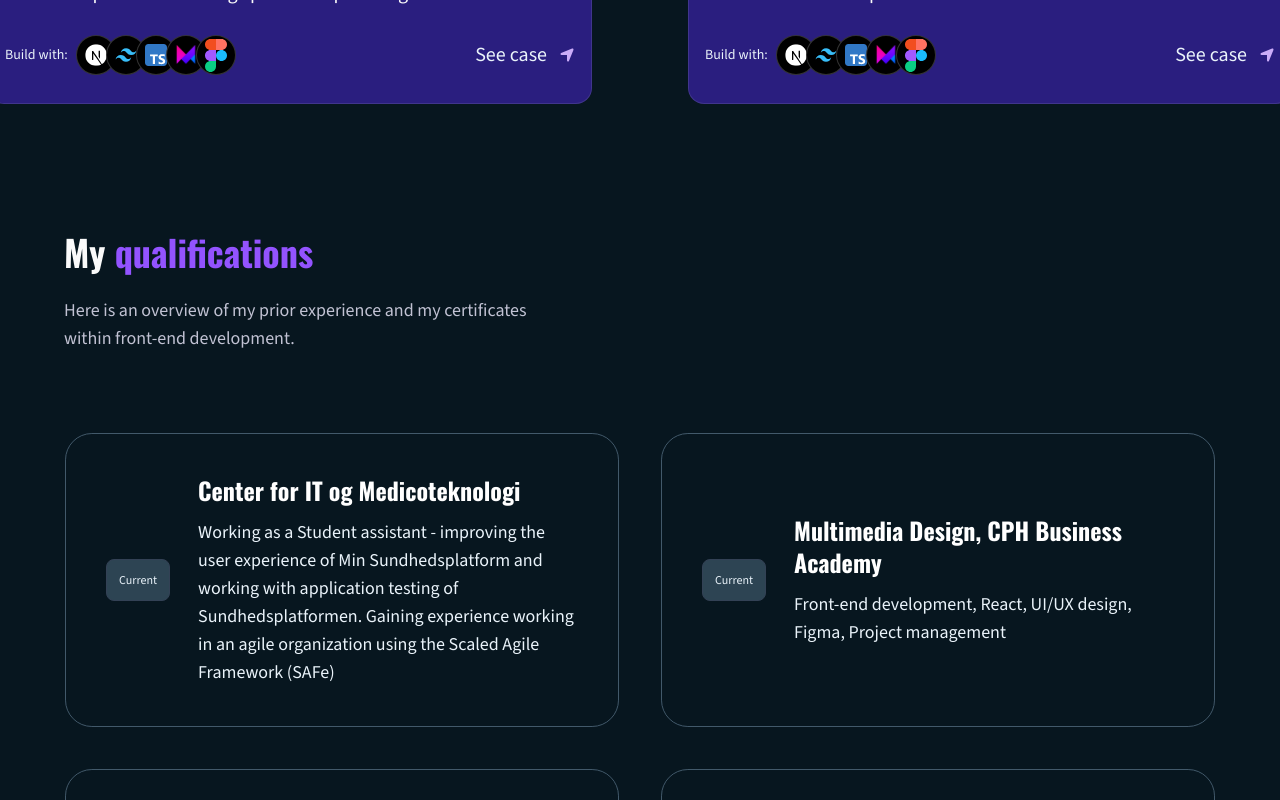
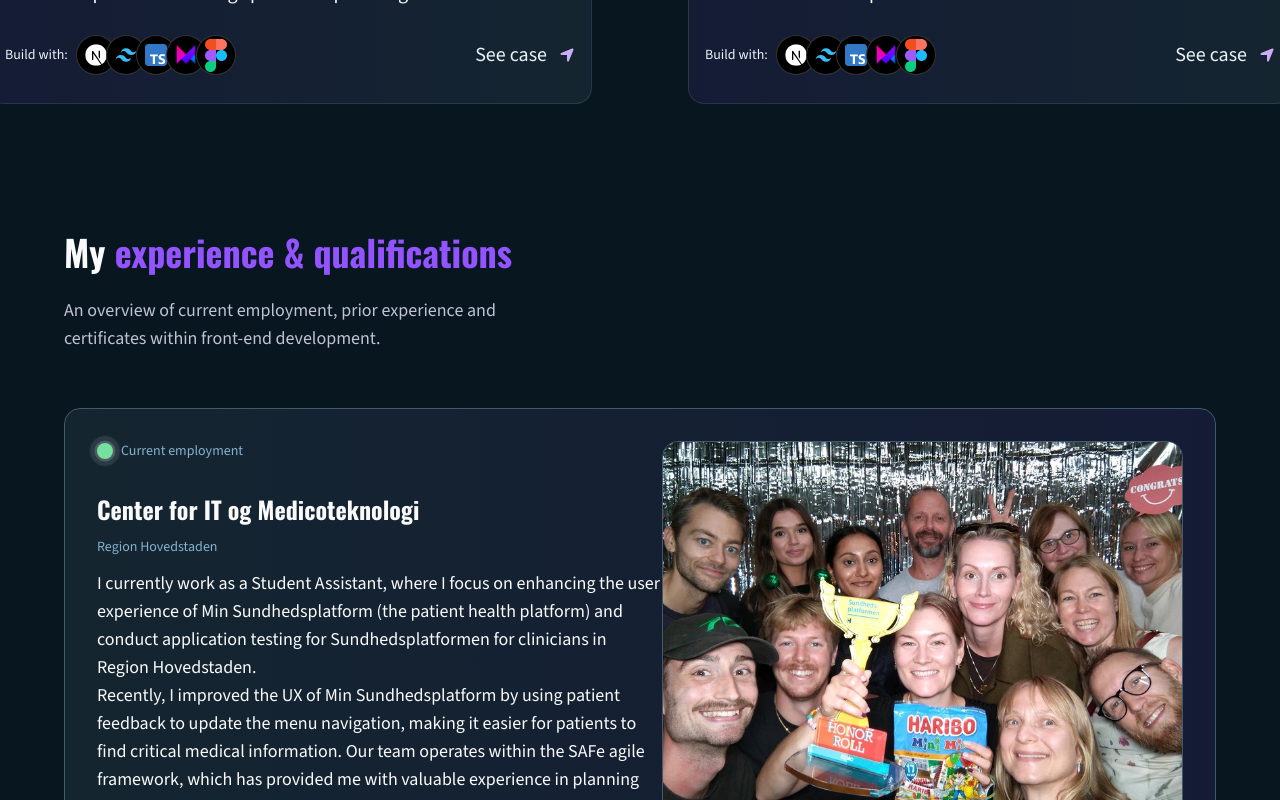
Before and after one commit to t-holmquist/portfolio, a Next.js app: page / in a window 1280 px wide. Shown: the part 2000-2800 px from the top of the page. Built offline with nearby package versions, Linux system fonts and the light colour scheme.

Commit message:
Add current employment section and glarebutton and activeindicator components

```diff
--- a/components/Experience.tsx
+++ b/components/Experience.tsx
@@ -15,6 +15,7 @@ import {
 import { motion } from "motion/react"
 import { useInView } from "motion/react"
 import { useRef } from "react"
+import CurrentEmployment from "./currentemployment"
 
 
 const Experience = () => {
@@ -52,10 +53,13 @@ const Experience = () => {
     <div id="experience" className="mt-20 lg:mt-28">
         <h2 className="heading">
             My
-            <span className="text-brandAccent"> qualifications</span>
+            <span className="text-brandAccent"> experience & qualifications</span>
         </h2>
-        <p className="text-white-200 mt-6 max-w-lg font-sourceSans text-lg">Here is an overview of my prior experience and my certificates within front-end development.</p>
+        <p className="text-white-200 mt-6 max-w-lg font-sourceSans text-lg">An overview of current employment, prior experience and certificates within front-end development.</p>
+        {/* Current employment section */}
+        <CurrentEmployment/>
 
+        {/* Experience card section */}
         <motion.div className="w-full mt-20 grid md:grid-cols-4 lg:grid-cols-4 grid-cols-1 gap-10"
         ref={ref}
         variants={parentListVariant}
--- a/components/ProjectDeeperDive.tsx
+++ b/components/ProjectDeeperDive.tsx
@@ -26,6 +26,7 @@ const ProjectDeeperDive = ( { className, projectId } :
                 <Image src={"/floatingillustrations/diamond.svg"} width={200} height={200} alt="illustration" className="absolute -right-20 md:right-0 opacity-10"/>
             </div>
             {/* Content */}
+            {/* TODO: Replace with project components based on projectId */}
             <div className="custom-blur bg-gradient-to-r from-brandSecondary/20 to-brandAccent/20 border border-slate-600 rounded-xl flex flex-col items-center justify-center p-6 md:py-8 md:px-10 gap-12">
                 <div className="space-y-2 self-start">
                     <h3 className="font-oswald text-2xl font-bold">{ProjectData[projectId].deeperDiveContent.aboutProjectHeader}</h3>
--- a/components/ProjectSummary.tsx
+++ b/components/ProjectSummary.tsx
@@ -47,6 +47,7 @@ const ProjectSummary = ({
 
     return (
         // key prop gives React info about which element to render and passes to framer motion to trigger animation when projectId changes
+        // TODO: Refactor to instead create individual project summary components
         <>
             <section className={cn("flex flex-col gap-6 text-brandTextWhite", className)} key={projectId}>
                 <div className="flex gap-4 flex-wrap">
--- /dev/null
+++ b/components/currentemployment.tsx
@@ -0,0 +1,48 @@
+import { skillsData } from "@/data"
+import GlareButton from "./ui/glarebutton"
+import ActiveIndicator from "./ui/activeIndicator"
+import Image from "next/image"
+
+const CurrentEmployment = () => {
+    return (
+        <section className="relative mt-8 md:mt-14 bg-gradient-to-r from-brandSecondary/10 to-brandAccent/10 border border-brandBorder rounded-2xl">
+            {/* Dots bg */}
+            <div className="absolute bottom-0 bg-dot-white/[0.2] w-[60%] h-80 z-10" />
+            <div className="lg:flex-row flex flex-col p-5 sm:p-8 gap-10 lg:gap-0">
+                {/* Text and skills */}
+                <div className="order-last lg:order-first flex flex-col gap-8">
+                    <div className="flex gap-2 items-center">
+                        <ActiveIndicator />
+                        <p className="font-sourceSans text-sm text-brandSecondary">Current employment</p>
+                    </div>
+                    <div className="space-y-3">
+                        <h3 className="font-oswald text-2xl font-bold">Center for IT og Medicoteknologi</h3>
+                        <p className="font-sourceSans text-sm text-brandSecondary">Region Hovedstaden</p>
+                        <p className="font-sourceSans sm:text-lg max-w-xl">
+                            I currently work as a Student Assistant, where I focus on enhancing the user experience of Min Sundhedsplatform (the patient health platform) and conduct application testing for Sundhedsplatformen for clinicians in Region Hovedstaden.
+                            <br/>
+                            Recently, I improved the UX of Min Sundhedsplatform by using patient feedback to update the menu navigation, making it easier for patients to find critical medical information.
+                            Our team operates within the SAFe agile framework, which has provided me with valuable experience in planning and executing tasks efficiently in a fast-paced environment. I have been entrusted with significant responsibility, allowing me to leverage my technical skills to prototype and improve products used by millions of patients and clinicians.
+                        </p>
+                    </div>
+                    <div>
+                        <h4 className="font-oswald text-lg font-bold">Skills that I am building in this job</h4>
+                        {/* Skills */}
+                        <div className="mt-6 sm:mt-0 space-y-6 sm:space-x-2 space-x-1">
+                            {skillsData.map((skill) => (
+                                <GlareButton titleClassname="text-sm" key={skill.id} title={skill.title}/>
+                            ))}
+                        </div>
+                    </div>
+                </div>
+                {/* image */}
+                <aside className="relative h-fit w-full min-w-[48%]">
+                    <Image className="rounded-2xl border border-brandBorder" width={620} height={600} alt="team day image" src={"/cimt.webp"}/>
+                    <div className="absolute font-sourceSans text-xs sm:text-sm -bottom-2 left-6 bg-brandPrimary rounded-full py-1 px-2 border border-white">Team day</div>
+                </aside>
+            </div>
+        </section>
+    )
+}
+
+export default CurrentEmployment
--- a/components/ui/ProjectCard.tsx
+++ b/components/ui/ProjectCard.tsx
@@ -52,7 +52,7 @@ export const ProjectCard = ({
 
     >
         <div
-          className="p-4 bg-brandPrimary flex justify-start items-start rounded-2xl border border-white/[0.1] sm:group-hover/card:border-white/[0.5] transition duration-300 overflow-hidden"
+          className="p-4 bg-gradient-to-r from-brandAccent/10 to-brandSecondary/10 flex justify-start items-start rounded-2xl border border-white/[0.1] sm:group-hover/card:border-white/[0.5] transition duration-300 overflow-hidden"
         >
           <div className={cn(" relative z-50", className)}>{children}</div>
         </div>
--- /dev/null
+++ b/components/ui/activeIndicator.tsx
@@ -0,0 +1,41 @@
+'use client'
+
+import { motion } from 'motion/react'
+import React from 'react'
+
+const ActiveIndicator = () => {
+  return (
+    <motion.div className="relative w-4 h-4 bg-green-400 rounded-full">
+        {/* this wrapper div centers the motion divs to avoid origin transform when applying animation -> shifting the circles position */}
+        <div className="absolute top-1/2 left-1/2 transform -translate-x-1/2 -translate-y-1/2">
+            <motion.div
+            initial={{ scale: 0.5 }}
+            animate={{ scale: 1 }}
+            transition={{
+                duration: 2,
+                delay: 0.5,
+                ease: 'easeInOut',
+                repeat: Infinity,
+                repeatType: 'reverse',
+            }}
+            className="w-8 h-8 bg-gray-100 border border-brandBorder rounded-full opacity-10"
+            />
+        </div>
+        <div className="absolute top-1/2 left-1/2 transform -translate-x-1/2 -translate-y-1/2">
+            <motion.div
+            initial={{ scale: 0.5 }}
+            animate={{ scale: 1 }}
+            transition={{
+                duration: 2,
+                ease: 'easeInOut',
+                repeat: Infinity,
+                repeatType: 'reverse',
+            }}
+            className="w-6 h-6 bg-gray-200 rounded-full opacity-20"
+            />
+        </div>
+</motion.div>
+  )
+}
+
+export default ActiveIndicator
--- /dev/null
+++ b/components/ui/glarebutton.tsx
@@ -0,0 +1,37 @@
+'use client'
+
+import { motion } from "motion/react"
+
+const GlareButton = (
+    {
+        title,
+        titleClassname
+    } :
+    {
+        title: string,
+        titleClassname?: string,
+
+    }
+) => {
+  return (
+    <button className="relative overflow-hidden border bg-slate-900 z-10 cursor-default border-brandBorder py-2 px-6 rounded-full">
+        <motion.div
+        initial={{
+          x: '-140%'
+        }}
+        animate={{
+          x: '240%'
+        }}
+        transition={{
+          duration: 4,
+          ease: 'easeInOut',
+          repeat: Infinity,
+
+        }}
+        className="absolute top-0 left-0 w-[50%] h-full bg-brandAccent opacity-30 blur-xl"/>
+        <p className={`${titleClassname}`}>{title}</p>
+      </button>
+  )
+}
+
+export default GlareButton
--- a/data/index.ts
+++ b/data/index.ts
@@ -6,6 +6,19 @@ export const funFacts = [
   'CPH-Half',
   'Morocco',
   'Pour-Over',
+];
+
+
+// Skills data
+export const skillsData = [
+  {id: 0, title: 'Agile teamwork'},
+  {id: 1, title: 'Application testing'},
+  {id: 2, title: 'UX & Figma prototyping'},
+  {id: 3, title: 'ServiceNow project management'},
+  {id: 4, title: 'User testing with patients'},
+  {id: 5, title: 'Data migration workflows'},
+  {id: 6, title: 'Data Viz creation'},
+  {id: 7, title: 'Task automation'},
 ];
 
 
@@ -93,16 +106,6 @@ export const navItems = [
 
   export const workExperience = [
     {
-      id: 0,
-      title: "Center for IT og Medicoteknologi",
-      desc: "Working as a Student assistant - improving the user experience of Min Sundhedsplatform and working with application testing of Sundhedsplatformen. Gaining experience working in an agile organization using the Scaled Agile Framework (SAFe)",
-      className: "md:col-span-2",
-      thumbnail: "/b4.svg",
-      year: "Current",
-      hasCertificate: false,
-      certificate: '',
-    },
-    {
       id: 1,
       title: "Multimedia Design, CPH Business Academy",
       desc: "Front-end development, React, UI/UX design, Figma, Project management",
```
Also changed, not shown: public/cimt.webp (added).
